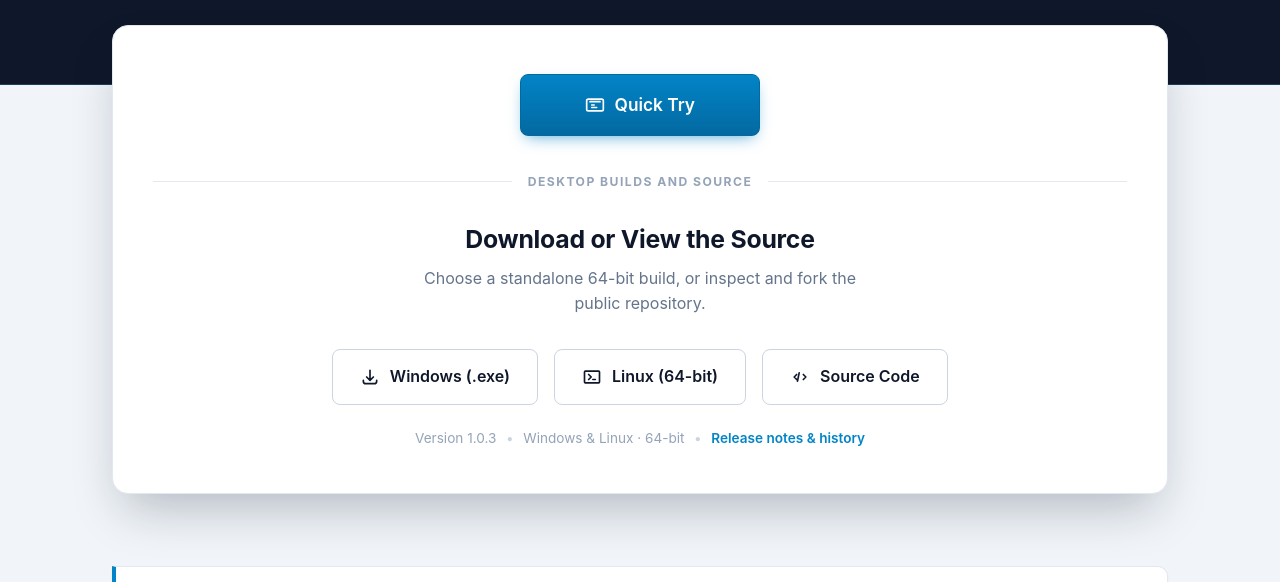
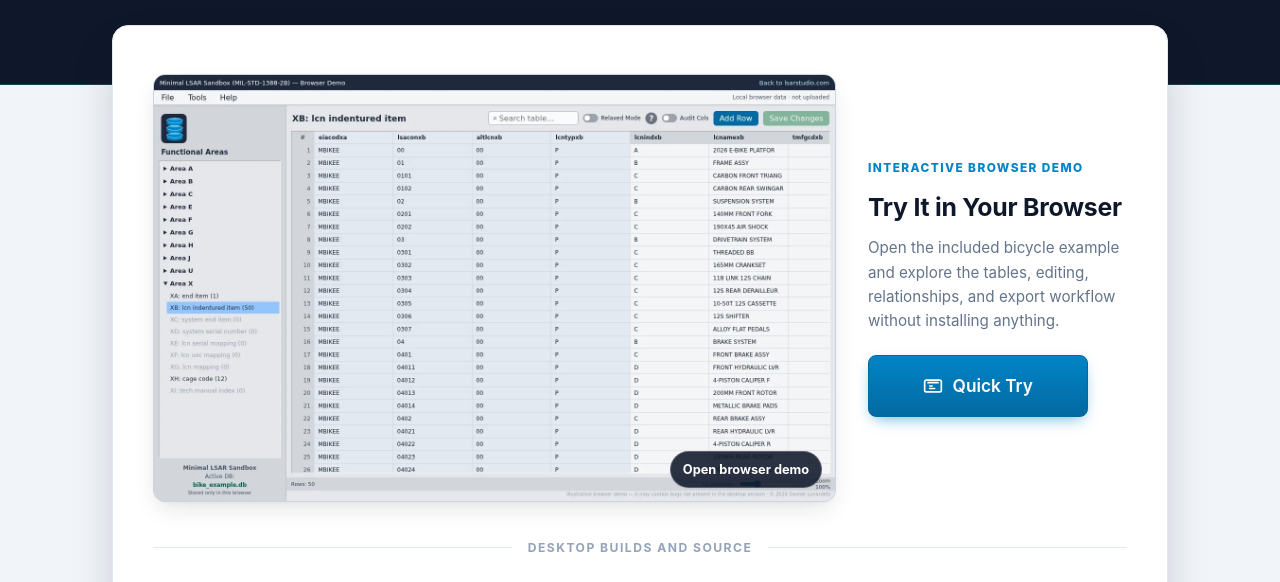
Before and after one commit to Davidoneo/lsar-sandbox-web, a plain HTML site: page index.html in a window 1280 px wide. Shown: the part 391-973 px from the top of the page. Drawn offline with Linux system fonts and the light colour scheme.

Commit message:
Preview browser demo on landing page

```diff
--- a/index.html
+++ b/index.html
@@ -186,12 +186,67 @@
         .download-panel > p { color: var(--text-muted); margin: 0 auto 2rem auto; max-width: 460px; }
 
         .quick-try {
-            display: flex;
-            justify-content: center;
+            display: grid;
+            grid-template-columns: minmax(0, 1.45fr) minmax(250px, 0.55fr);
+            align-items: center;
+            gap: 2rem;
             padding: 0.25rem 0 2.25rem;
+            text-align: left;
         }
-        .quick-try .btn {
-            min-width: 240px;
+        .quick-try-preview {
+            position: relative;
+            display: block;
+            overflow: hidden;
+            border: 1px solid var(--border-strong);
+            border-radius: 12px;
+            background: #D1D5DB;
+            box-shadow: var(--shadow-md);
+            text-decoration: none;
+            transition: transform 0.18s ease, box-shadow 0.18s ease;
+        }
+        .quick-try-preview:hover {
+            transform: translateY(-3px);
+            box-shadow: 0 18px 34px -12px rgba(15, 23, 42, 0.35);
+        }
+        .quick-try-preview:focus-visible {
+            outline: 3px solid var(--accent);
+            outline-offset: 3px;
+        }
+        .quick-try-preview img {
+            display: block;
+            width: 100%;
+            height: auto;
+        }
+        .quick-try-preview span {
+            position: absolute;
+            right: 0.8rem;
+            bottom: 0.8rem;
+            padding: 0.45rem 0.75rem;
+            border: 1px solid rgba(255, 255, 255, 0.24);
+            border-radius: 999px;
+            background: rgba(15, 23, 42, 0.88);
+            color: #FFFFFF;
+            font-size: 0.8rem;
+            font-weight: 700;
+            box-shadow: var(--shadow-sm);
+        }
+        .quick-try-label {
+            display: block;
+            margin-bottom: 0.6rem;
+            color: var(--primary);
+            font-size: 0.74rem;
+            font-weight: 800;
+            letter-spacing: 0.12em;
+            text-transform: uppercase;
+        }
+        .quick-try-copy h2 { margin-bottom: 0.55rem; }
+        .quick-try-copy p {
+            margin: 0 0 1.35rem;
+            color: var(--text-muted);
+            font-size: 0.95rem;
+        }
+        .quick-try-copy .btn {
+            min-width: 220px;
             justify-content: center;
             padding: 1rem 2.2rem;
             font-size: 1.08rem;
@@ -455,8 +510,13 @@
             .hero-sub { font-size: 1.05rem; }
             .container { padding: 0 1.25rem; }
             .download-panel { padding: 2rem 1.4rem; }
-            .quick-try { padding-bottom: 1.75rem; }
-            .quick-try .btn { width: min(100%, 280px); }
+            .quick-try {
+                grid-template-columns: minmax(0, 1fr);
+                gap: 1.35rem;
+                padding-bottom: 1.75rem;
+                text-align: center;
+            }
+            .quick-try-copy .btn { width: min(100%, 280px); }
             .btn-group { flex-direction: column; }
             .btn { width: 100%; justify-content: center; }
             .author-box { flex-direction: column; align-items: center; text-align: center; }
@@ -485,10 +545,19 @@
 
         <div class="download-panel">
             <div class="quick-try">
-                <a href="demo/" class="btn btn-primary">
-                    <svg fill="none" stroke="currentColor" viewBox="0 0 24 24"><path stroke-linecap="round" stroke-linejoin="round" stroke-width="2" d="M4 5h16a2 2 0 012 2v10a2 2 0 01-2 2H4a2 2 0 01-2-2V7a2 2 0 012-2zm2 3h12M8 12h3m-3 3h6"/></svg>
-                    Quick Try
+                <a href="demo/" class="quick-try-preview" aria-label="Open the Minimal LSAR browser demo">
+                    <img src="demo-preview.webp" width="1440" height="900" alt="Minimal LSAR browser demo showing the populated XB LCN indentured item table" decoding="async" fetchpriority="high">
+                    <span>Open browser demo</span>
                 </a>
+                <div class="quick-try-copy">
+                    <span class="quick-try-label">Interactive browser demo</span>
+                    <h2>Try It in Your Browser</h2>
+                    <p>Open the included bicycle example and explore the tables, editing, relationships, and export workflow without installing anything.</p>
+                    <a href="demo/" class="btn btn-primary">
+                        <svg fill="none" stroke="currentColor" viewBox="0 0 24 24"><path stroke-linecap="round" stroke-linejoin="round" stroke-width="2" d="M4 5h16a2 2 0 012 2v10a2 2 0 01-2 2H4a2 2 0 01-2-2V7a2 2 0 012-2zm2 3h12M8 12h3m-3 3h6"/></svg>
+                        Quick Try
+                    </a>
+                </div>
             </div>
 
             <div class="download-separator"><span>Desktop builds and source</span></div>
```
Also changed, not shown: demo-preview.webp (added).
